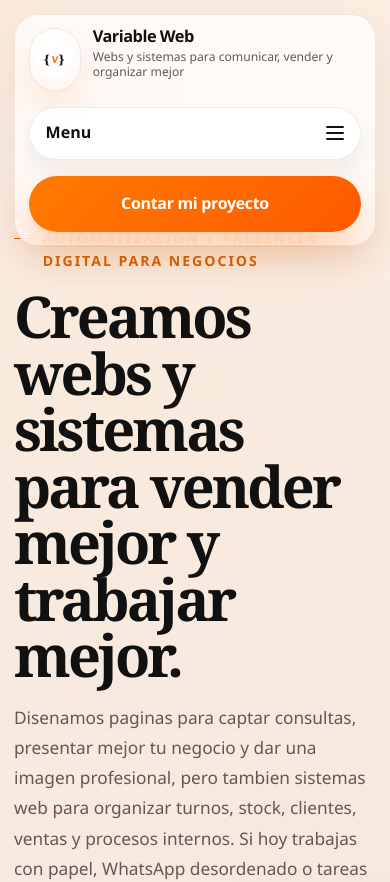
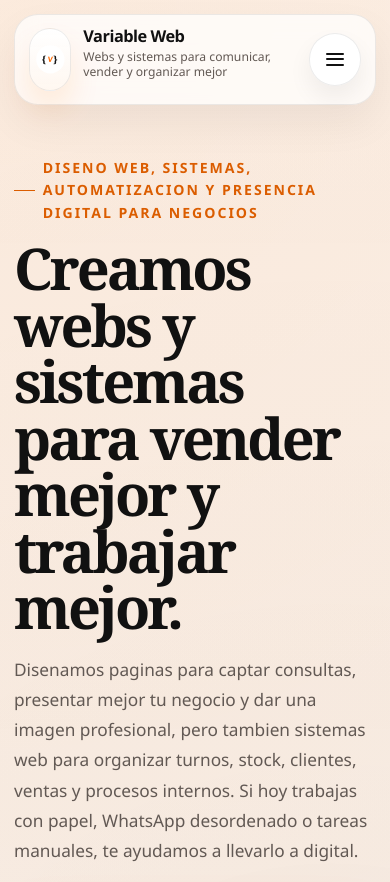
Before and after one commit to JoaquinFreire/VariablesWeb, a React (Vite) app: page / in a window 390 px wide. Shown: the top 882 px of the page. Built offline with nearby package versions, Linux system fonts and the light colour scheme; no server answers.

Commit message:
arreglo nav.

```diff
--- a/src/App.css
+++ b/src/App.css
@@ -29,6 +29,7 @@
 }
 
 .topbar-surface {
+  position: relative;
   display: grid;
   grid-template-columns: minmax(0, auto) minmax(0, 1fr) auto;
   align-items: center;
@@ -109,20 +110,16 @@
 .nav-toggle {
   display: none;
   align-items: center;
-  justify-content: space-between;
-  gap: 0.9rem;
+  justify-content: center;
   min-height: 3.3rem;
-  padding: 0.8rem 1rem;
+  min-width: 3.3rem;
+  padding: 0.8rem;
   border-radius: 999px;
   border: 1px solid var(--border);
   background: rgba(255, 255, 255, 0.92);
   color: var(--text-strong);
   box-shadow: 0 12px 24px rgba(17, 17, 17, 0.06);
   cursor: pointer;
-}
-
-.nav-toggle-label {
-  font-weight: 800;
 }
 
 .nav-toggle-bars {
@@ -1008,9 +1005,6 @@
   .hero-metrics {
     grid-template-columns: 1fr;
   }
-  .hero-copy{
-    margin-top: 3rem;;
-  }
 
   .hero-copy h1,
   .section-heading h2,
@@ -1042,6 +1036,8 @@
   }
 
   .topbar-surface {
+    grid-template-columns: minmax(0, 1fr) auto;
+    align-items: center;
     padding: 0.85rem;
     border-radius: 1.5rem;
   }
@@ -1069,23 +1065,35 @@
 
   .nav.is-open {
     display: block;
+    position: absolute;
+    top: calc(100% + 0.55rem);
+    right: 0;
+    width: min(18rem, calc(100vw - 28px));
+    z-index: 35;
   }
 
   .nav-links {
     display: grid;
     grid-template-columns: 1fr;
-    border-radius: 1.4rem;
-    margin-top: 0.2rem;
+    gap: 0.3rem;
+    padding: 0.5rem;
+    border-radius: 1.35rem;
+    border: 1px solid rgba(17, 17, 17, 0.08);
+    background: rgba(255, 255, 255, 0.96);
+    box-shadow: 0 20px 40px rgba(17, 17, 17, 0.12);
+    backdrop-filter: blur(12px);
   }
 
   .nav a {
     width: 100%;
     min-height: 3rem;
     padding-inline: 0.75rem;
+    justify-content: flex-start;
+    border-radius: 1rem;
   }
 
   .nav-cta {
-    width: 100%;
+    display: none;
   }
 
   .hero-section {
--- a/src/App.jsx
+++ b/src/App.jsx
@@ -586,7 +586,6 @@ function App() {
             aria-controls="primary-navigation"
             onClick={() => setIsMobileNavOpen((current) => !current)}
           >
-            <span className="nav-toggle-label">Menu</span>
             <span className="nav-toggle-bars" aria-hidden="true">
               <span></span>
               <span></span>
```
